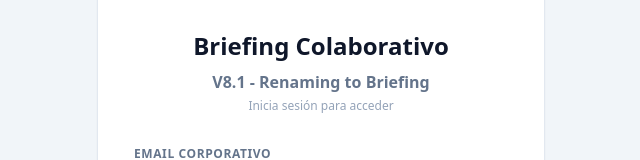
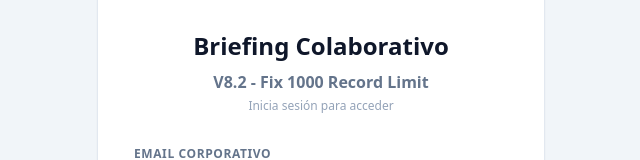
Before and after one commit to crm-industrial-v1/crm-industrial-v7-final, a React (Vite) app: page / in a window 1280 px wide. Shown: the part 254-414 px from the top of the page, without its empty margins (319-959 px from the left). Built offline with nearby package versions, Linux system fonts and the light colour scheme.

Commit message:
V8.2 - Fix 1000 Record Limit

```diff
--- a/src/App.tsx
+++ b/src/App.tsx
@@ -16,7 +16,7 @@ import { SectionHeader } from './components/ui/SectionHeader';
 import ContactForm from './components/crm/ContactForm';
 
 // --- VERSIÓN ACTUALIZADA ---
-const APP_VERSION = "V8.1 - Renaming to Briefing";
+const APP_VERSION = "V8.2 - Fix 1000 Record Limit";
 
 // --- CONFIGURACIÓN SUPER ADMIN ---
 const SUPER_ADMIN_EMAIL = "jesusblanco@mmesl.com";
@@ -209,7 +209,6 @@ const DashboardView = ({ contacts, userRole, session, setEditingContact, setView
           <Card className="p-6 flex flex-col justify-center items-center text-center bg-gradient-to-br from-white to-slate-50">
              <div className="p-4 mb-4"><img src={logoM} alt="Logo" className="w-16 h-16 object-contain opacity-90" /></div>
              <h3 className="font-bold text-lg text-slate-800 mb-2">Comenzar Trabajo</h3>
-             {/* --- CAMBIO DE TEXTO DEL BOTÓN A "Nuevo Briefing" --- */}
              <Button onClick={() => { setEditingContact(null); setView('form'); }} icon={UserPlus} className="px-6 py-3 shadow-xl w-full md:w-auto">Nuevo Briefing</Button>
           </Card>
         </div>
@@ -378,6 +377,8 @@ export default function App() {
       const { data, error } = await supabase
         .from('industrial_contacts')
         .select('*, profiles:user_id(email, full_name, role)')
+        // AÑADIDO: Rango para traer hasta 10.000 registros
+        .range(0, 9999)
         .order('created_at', { ascending: false });
 
       if (error) throw error;
@@ -406,7 +407,6 @@ export default function App() {
                 <div className="flex justify-center mb-6">
                     <img src={logoM} alt="Logo" className="w-20 h-20 object-contain" />
                 </div>
-                {/* --- CAMBIO DE TÍTULO --- */}
                 <h1 className="text-2xl font-bold text-center text-slate-900 mb-2">Briefing Colaborativo</h1>
                 <p className="text-center text-slate-500 font-bold mb-1">{APP_VERSION}</p>
                 <p className="text-center text-slate-400 text-xs mb-8">Inicia sesión para acceder</p>
@@ -429,7 +429,6 @@ export default function App() {
                 <img src={logoM} alt="Logo" className="w-full h-full object-contain" />
              </div>
              <div className="min-w-0">
-                {/* --- CAMBIO DE TÍTULO BARRA LATERAL --- */}
                 <span className="text-lg font-bold tracking-tight block truncate">Briefing Colaborativo</span>
                 <span className="text-[10px] block opacity-70">{APP_VERSION}</span>
              </div>
@@ -439,7 +438,6 @@ export default function App() {
              <button onClick={() => { setView('list'); if(window.innerWidth < 1024) setIsSidebarOpen(false); }} className={navBtnClass(view === 'list')}><Users size={20}/> <span>Base de Datos</span></button>
              {userRole === 'admin' && (<><div className="pt-4 pb-2 px-4"><p className="text-xs font-bold text-slate-500 uppercase tracking-widest">Admin</p></div><button onClick={() => { setView('admin'); if(window.innerWidth < 1024) setIsSidebarOpen(false); }} className={navBtnClass(view === 'admin')}><UserCog size={20}/> <span>Gestión Usuarios</span></button></>)}
              <div className="pt-6 pb-2 px-4"><p className="text-xs font-bold text-slate-500 uppercase tracking-widest">Acciones</p></div>
-             {/* --- CAMBIO DE NOMBRE BOTÓN --- */}
              <button onClick={() => { setEditingContact(null); setView('form'); if(window.innerWidth < 1024) setIsSidebarOpen(false); }} className={navBtnClass(view === 'form')}><UserPlus size={20}/> <span>Briefing</span></button>
           </nav>
           <div className="p-4 bg-slate-950 border-t border-slate-800 space-y-2">
@@ -449,7 +447,6 @@ export default function App() {
        <main className="flex-1 flex flex-col h-screen overflow-hidden relative w-full bg-slate-50">
           <header className="bg-white border-b border-slate-200 p-3 flex items-center justify-between lg:hidden shadow-sm z-10 shrink-0 h-14">
              <button onClick={() => setIsSidebarOpen(true)} className="text-slate-600 p-2 active:bg-slate-100 rounded"><Menu size={24} /></button>
-             {/* --- CAMBIO DE TÍTULO HEADER MÓVIL --- */}
              <span className="font-bold text-slate-800">Briefing Colaborativo</span><div className="w-8"></div>
           </header>
 
```
